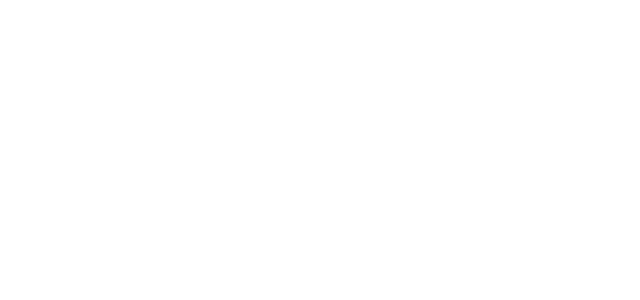
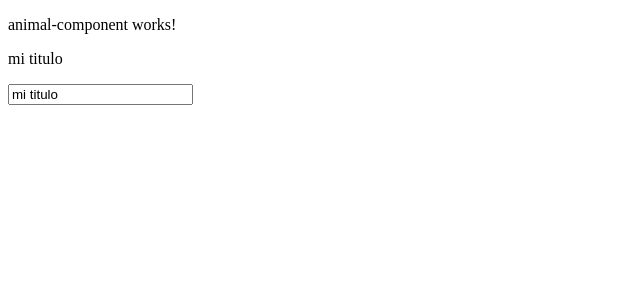
Before and after one commit to Ivan-Ruiz00/webzoologico_ivan, an Angular app: page /animal in a window 1280 px wide. Before the commit this address led to /. Shown: the top 300 px of the page, without its empty margins (0-640 px from the left). Built offline with nearby package versions, Linux system fonts and the light colour scheme.

Commit message:
Se trabaja en el proyecto

```diff
--- a/src/app/app.routes.ts
+++ b/src/app/app.routes.ts
@@ -1,3 +1,8 @@
 import { Routes } from '@angular/router';
+import { AnimalComponentComponent } from './components/animal-component/animal-component.component';
 
-export const routes: Routes = [];
+export const routes: Routes = [
+    {
+        path:"animal",component:AnimalComponentComponent
+    }
+];
--- a/src/app/components/animal-component/animal-component.component.html
+++ b/src/app/components/animal-component/animal-component.component.html
@@ -1 +1,3 @@
 <p>animal-component works!</p>
+<p>{{titulo}}</p>
+<input type="text" [(ngModel)]="titulo">
--- a/src/app/components/animal-component/animal-component.component.ts
+++ b/src/app/components/animal-component/animal-component.component.ts
@@ -1,11 +1,14 @@
 import { Component } from '@angular/core';
+import { FormsModule } from '@angular/forms';
 
 @Component({
   selector: 'app-animal-component',
-  imports: [],
+  imports: [
+    FormsModule
+  ],
   templateUrl: './animal-component.component.html',
   styleUrl: './animal-component.component.css'
 })
 export class AnimalComponentComponent {
-
+  titulo="mi titulo"
 }
```
